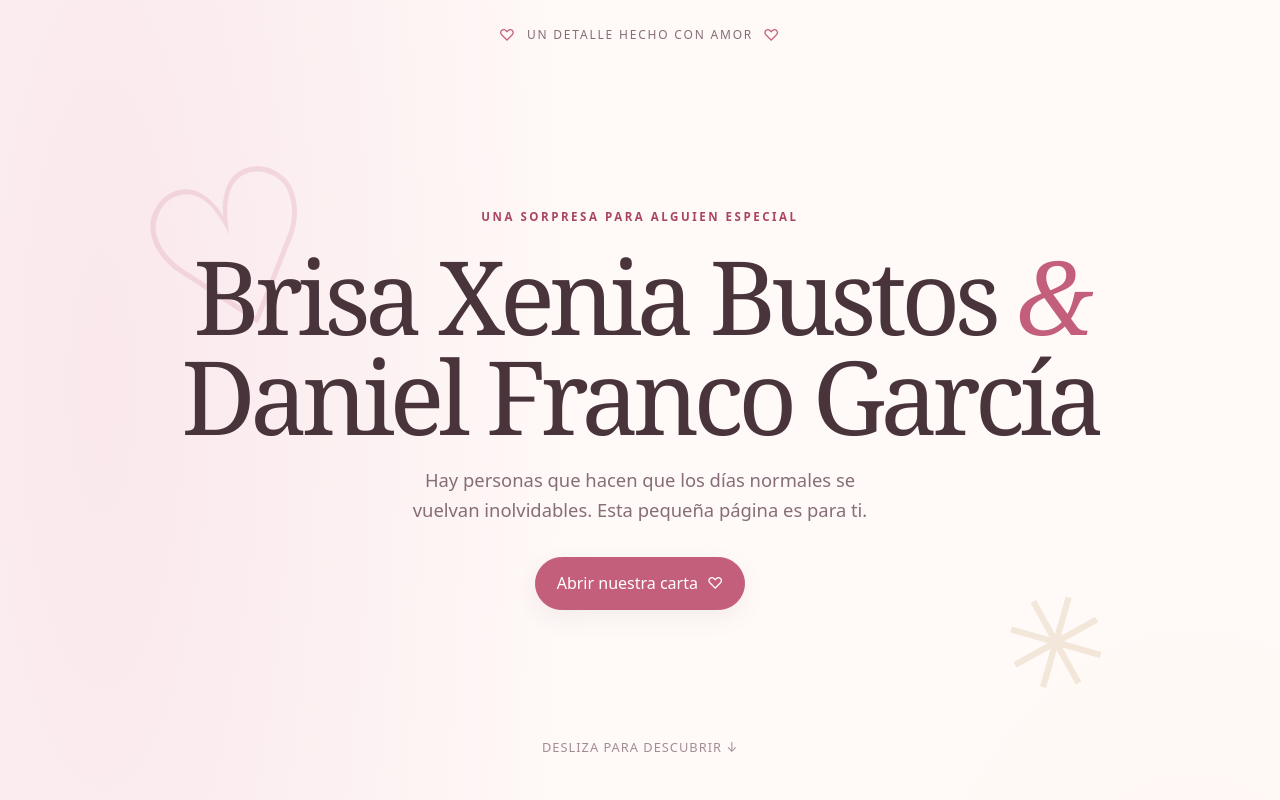
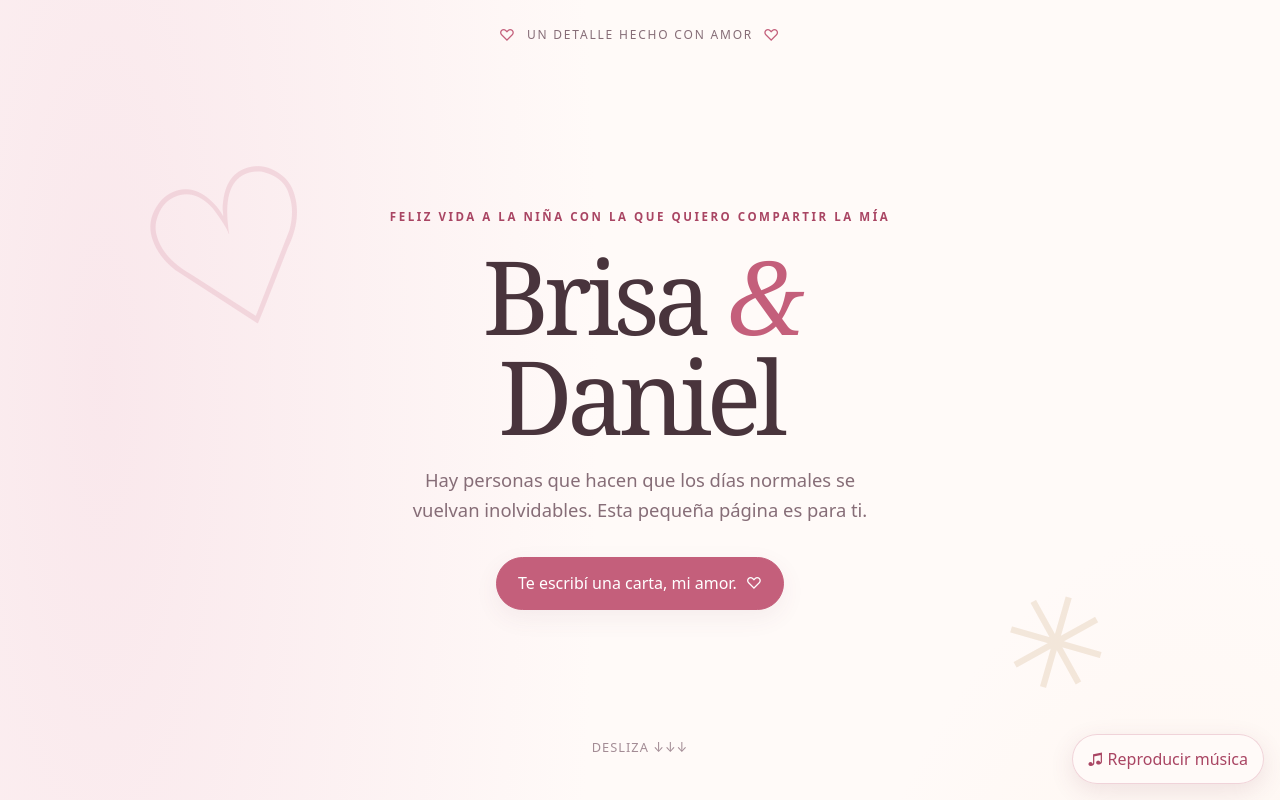
Before and after one commit to danielfg0/mi-regalo-para-brisa, a plain HTML site: page index.html in a window 1280 px wide. Shown: the top 800 px of the page. Drawn offline with Linux system fonts and the light colour scheme.

Commit message:
Update index.html

```diff
--- a/index.html
+++ b/index.html
@@ -144,12 +144,12 @@
   <main>
     <section class="hero site-shell" aria-labelledby="hero-title">
       <div>
-        <div class="eyebrow" id="hero-eyebrow">Una sorpresa para alguien especial</div>
-        <h1 id="hero-title">Valentina <span class="amp">&</span><br>Mateo</h1>
+        <div class="eyebrow" id="hero-eyebrow">Feliz vida a la niña con la que quiero compartir la mía</div>
+        <h1 id="hero-title">Brisa <span class="amp">&</span><br>Daniel</h1>
         <p class="hero-subtitle" id="hero-subtitle">Hay personas que hacen que los días normales se vuelvan inolvidables. Esta pequeña página es para ti.</p>
-        <button class="pill primary" id="open-letter-button" type="button">Abrir nuestra carta <span aria-hidden="true">♡</span></button>
+        <button class="pill primary" id="open-letter-button" type="button">Te escribí una carta, mi amor.<span aria-hidden="true">♡</span></button>
       </div>
-      <div class="scroll-hint" aria-hidden="true">DESLIZA PARA DESCUBRIR ↓</div>
+      <div class="scroll-hint" aria-hidden="true">DESLIZA ↓↓↓</div>
     </section>
 
     <section class="content-section site-shell" id="carta">
@@ -262,14 +262,14 @@ Esta página es solo una forma pequeña de recordarte cuánto significas para m
        la carpeta musica/ (por ejemplo: "musica/cancion.mp3").
        ========================================================== */
     const CONFIG = {
-      name1: "Brisa Xenia Bustos",
-      name2: "Daniel Franco García",
+      name1: "Brisa",
+      name2: "Daniel",
       heroSubtitle: "Hay personas que hacen que los días normales se vuelvan inolvidables. Esta pequeña página es para ti.",
       letterGreeting: "Mi persona favorita,",
       letterText: `No siempre encuentro las palabras perfectas para explicar lo que siento, pero quería dejarte un pedacito de mi corazón aquí.\n\nGracias por las risas, por los pequeños momentos y por hacer que incluso los días sencillos tengan algo bonito. Me encanta crear recuerdos contigo y pensar en todos los que todavía nos faltan.\n\nEsta página es solo una forma pequeña de recordarte cuánto significas para mí. Ojalá cada vez que vuelvas aquí encuentres una razón para sonreír.`,
       signature: "Con todo mi cariño ♡",
       startDate: "2023-03-14", // Formato: AAAA-MM-DD
-      musicFile: "" // Ejemplo: "musica/cancion.mp3". Déjalo vacío si no usarás música.
+      musicFile: "cancion.mp3" // Ejemplo: "musica/cancion.mp3". Déjalo vacío si no usarás música.
     };
 
     const $ = (selector) => document.querySelector(selector);
```
